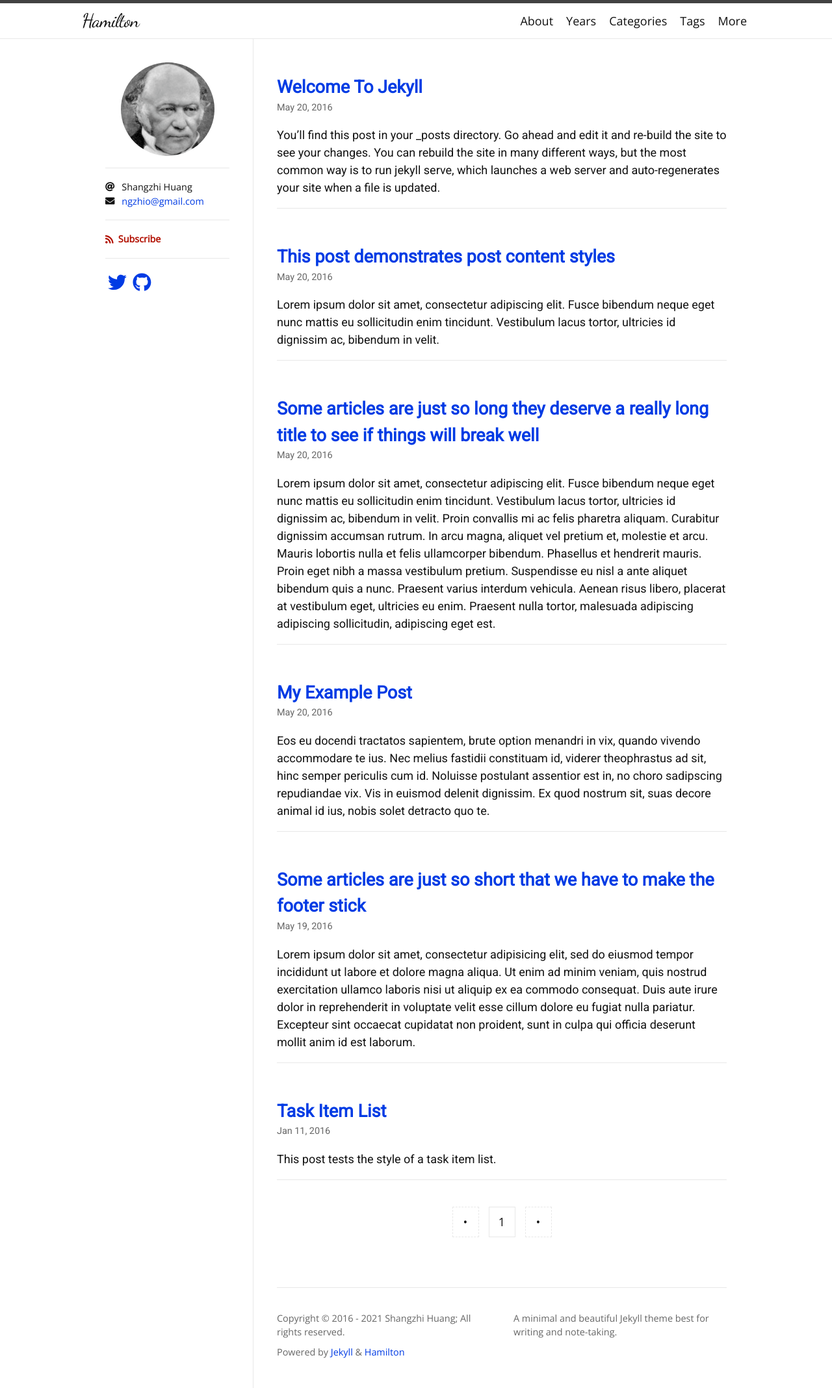
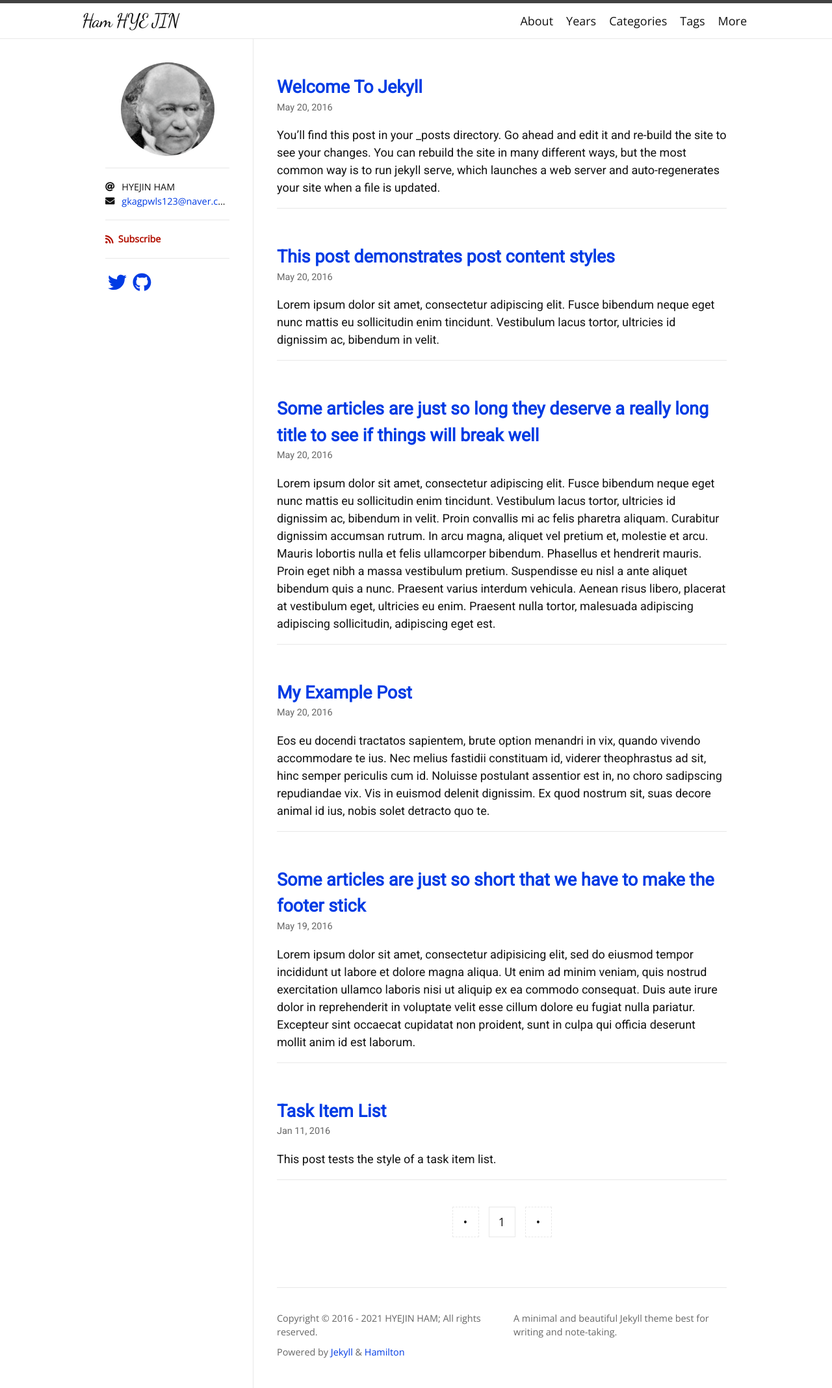
Before and after one commit to gkasnow/blog, a Jekyll site: the page built from index.html, in a window 1280 px wide. Shown: the whole page at 65% size. Built offline with Jekyll 4.4.1, drawn with Linux system fonts in a browser that asks for light colours; nearby versions of some CDN libraries; some web fonts are replaced; the list of posts is cut into pages by our own code.

Commit message:
Update _config.yml

```diff
--- a/_config.yml
+++ b/_config.yml
@@ -1,8 +1,8 @@
-title: Hamilton
+title: Ham HYE JIN
 description: A minimal and beautiful Jekyll theme best for writing and note-taking.
-author: Shangzhi Huang
+author: HYEJIN HAM
 avatar: /logo.png
-email: ngzhio@gmail.com
+email: gkagpwls123@naver.com
 
 plugins:
   - jekyll-seo-tag
@@ -30,11 +30,11 @@ exclude:
 # Jekyll SEO Tag (Optional)
 # =========================
 twitter:
-  username: ngzhio
+  username: Ham HYE JIN
   card: summary
 logo: logo.png
 social:
-  name: Shangzhi Huang
+  name: Ham HYE JIN
   links:
     - https://twitter.com/ngzhio
     - https://www.facebook.com/ngzhio
```
